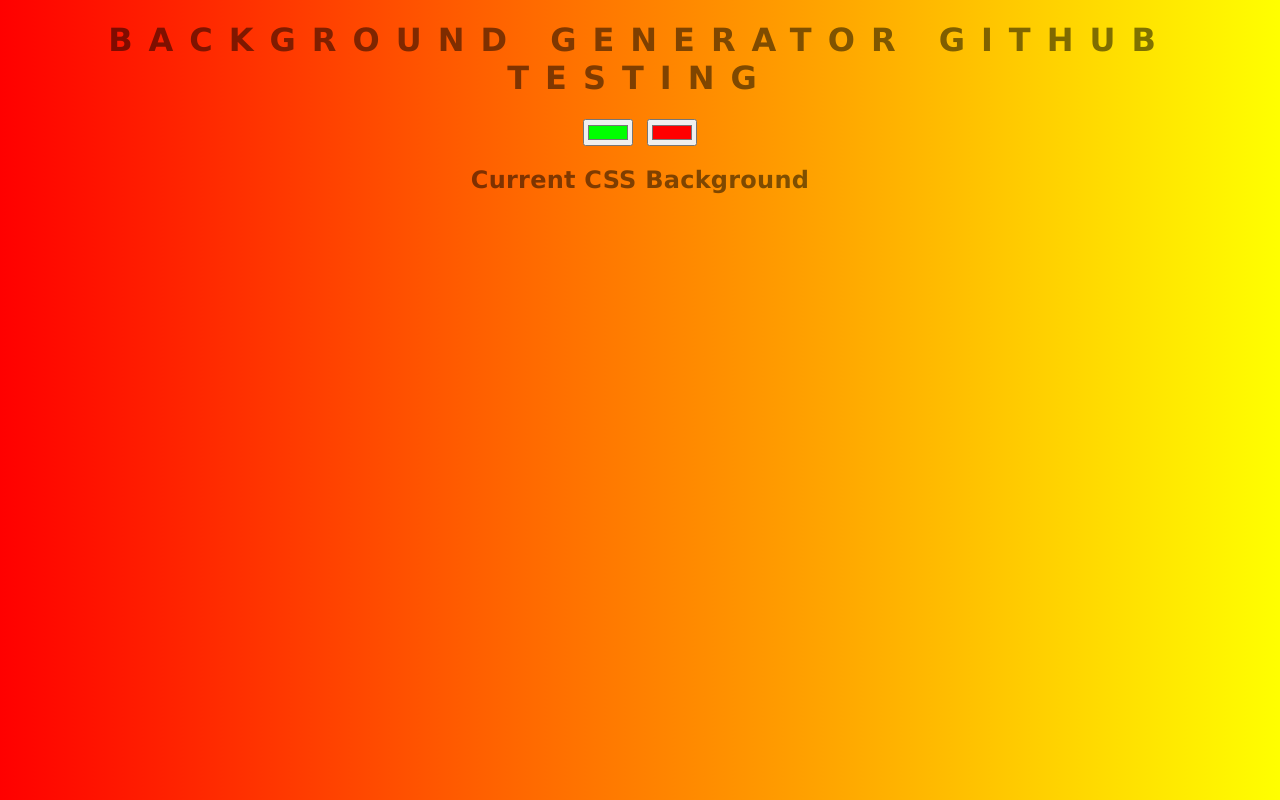
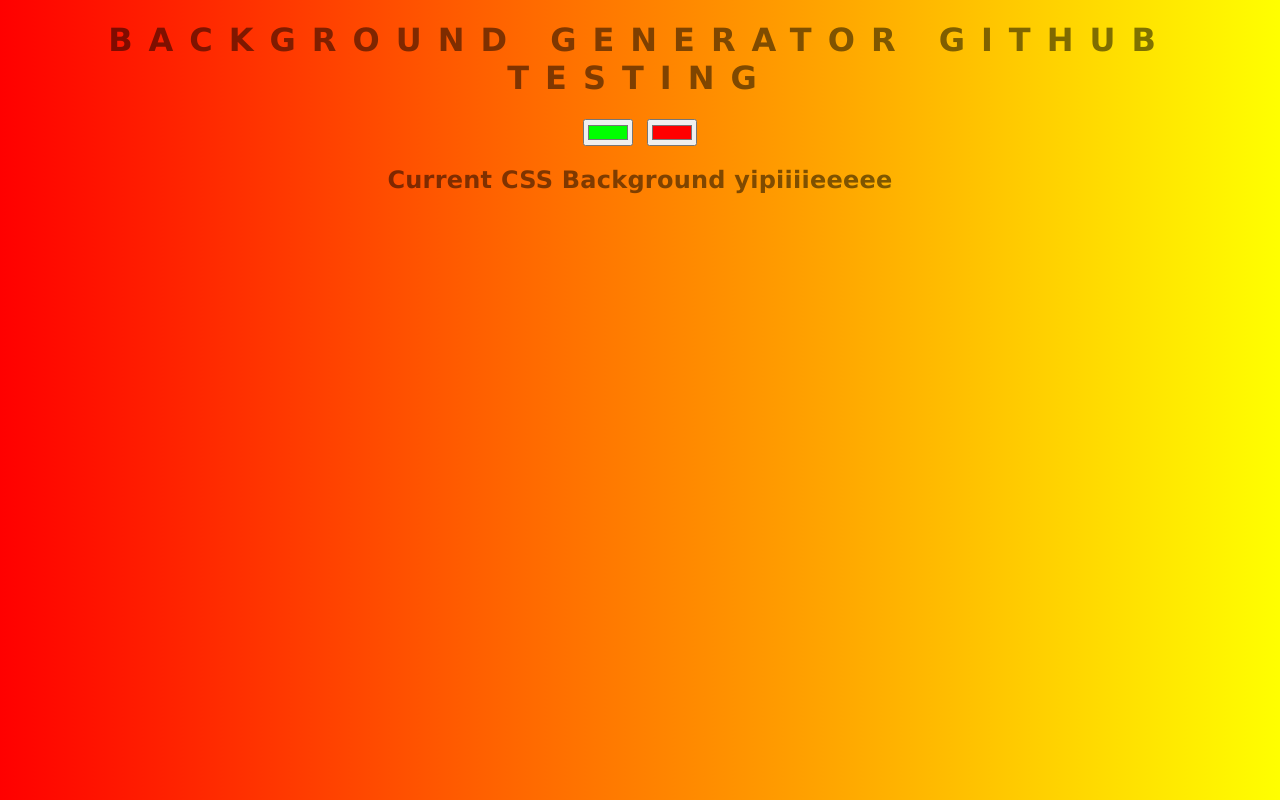
Before and after one commit to draguhn/background-generator, a plain HTML site: page index.html in a window 1280 px wide. Drawn offline with Linux system fonts and the light colour scheme.

Commit message:
Update index.html

```diff
--- a/index.html
+++ b/index.html
@@ -10,7 +10,7 @@
   <h1>Background Generator GitHub Testing</h1>
   <input type="color" name="color1" value="#00ff00" class="color1">
   <input type="color" name="color2" value="#ff0000" class="color2">
-  <h2>Current CSS Background</h2>
+  <h2>Current CSS Background yipiiiieeeee</h2>
   <h3></h3>
   <script src="script.js"></script>
 </body>
```
